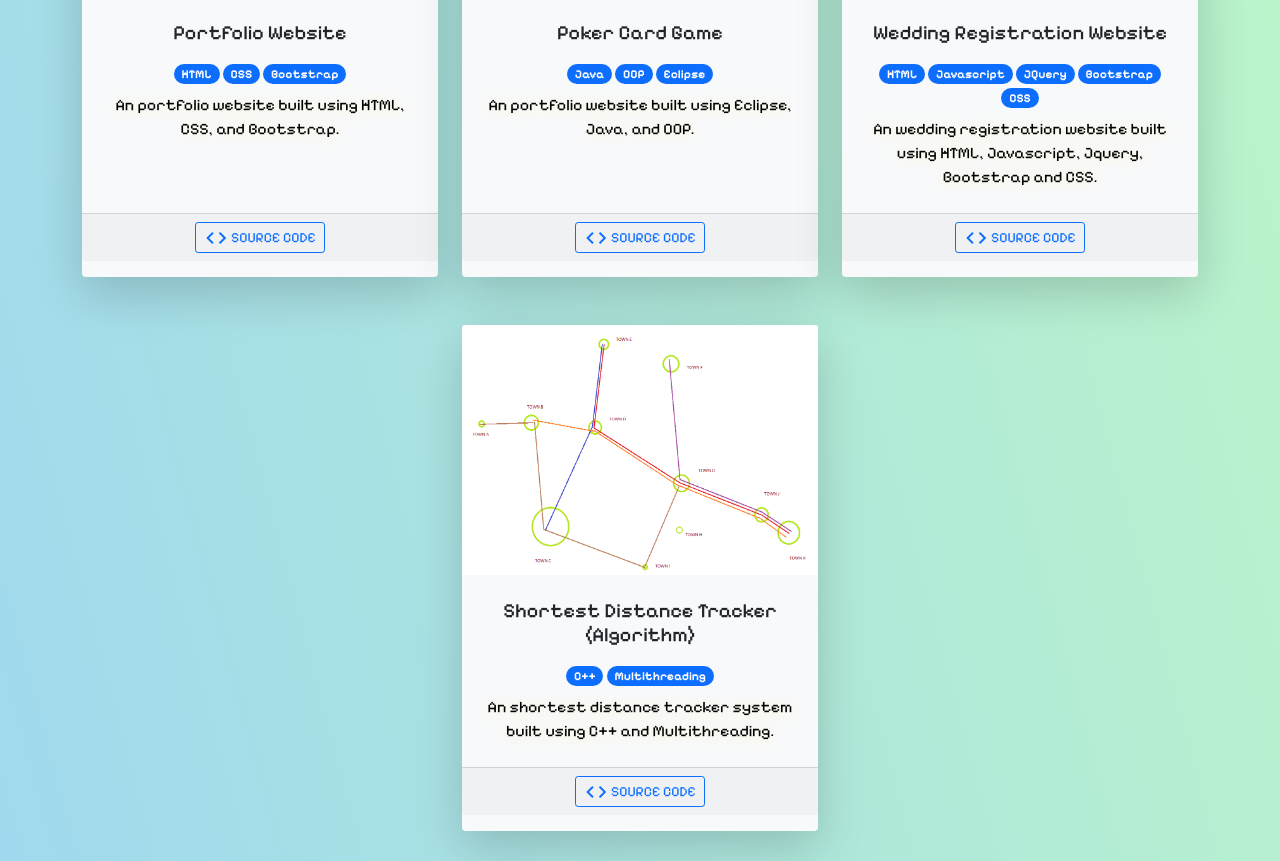
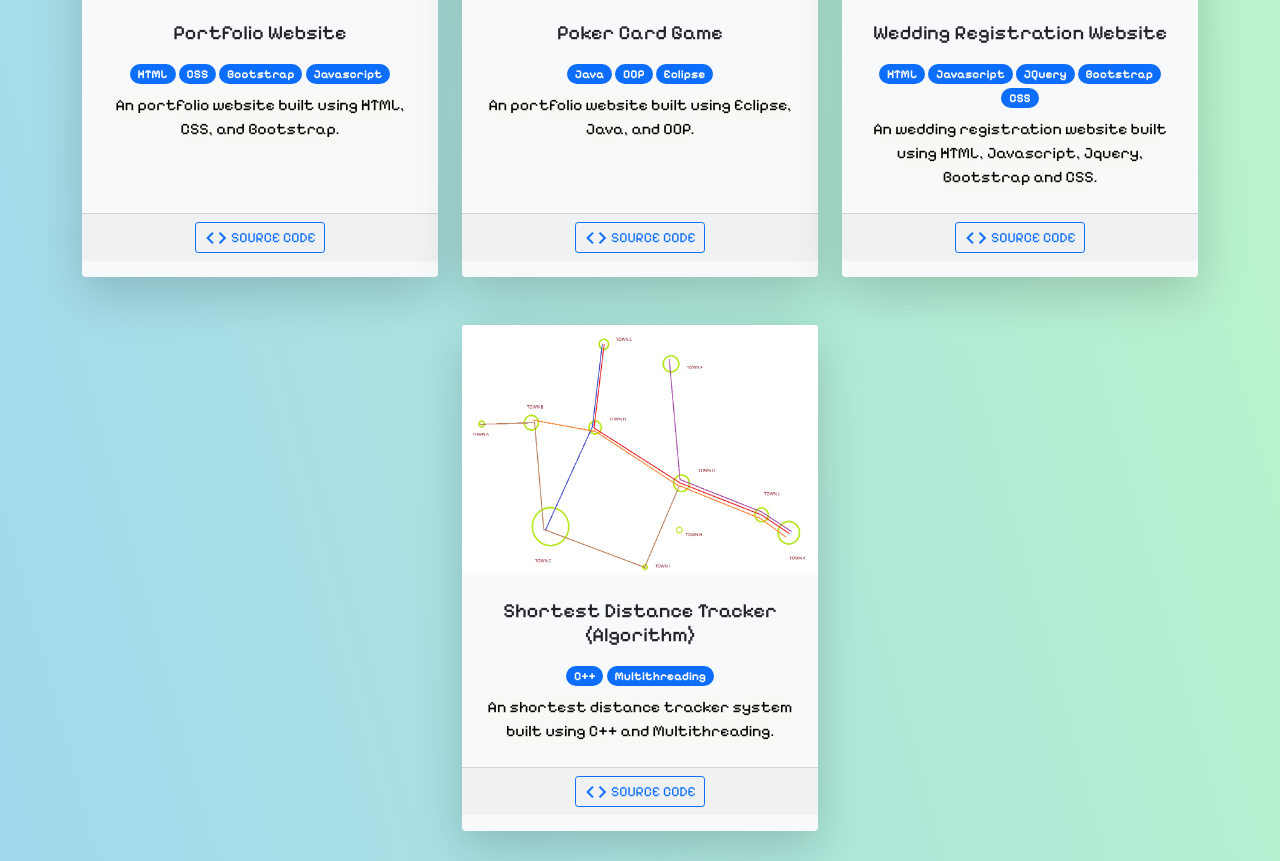
Before and after one commit to Yuentat123/portfolioWeb, a plain HTML site: page index.html in a window 1280 px wide. Shown: the part 2665-3526 px from the top of the page. Drawn offline with nearby package versions, Linux system fonts and the light colour scheme.

Commit message:
Added info

```diff
--- a/index.html
+++ b/index.html
@@ -255,6 +255,8 @@
                                                 <div class="badge bg-primary rounded-pill">HTML</div>
                                                 <div class="badge bg-primary rounded-pill">CSS</div>
                                                 <div class="badge bg-primary rounded-pill">Bootstrap</div>
+                                                <div class="badge bg-primary rounded-pill">Javascript</div>
+
                                             </div>
                                             <p class="card-text">
                                                 An portfolio website built using HTML, CSS, and Bootstrap.
```
